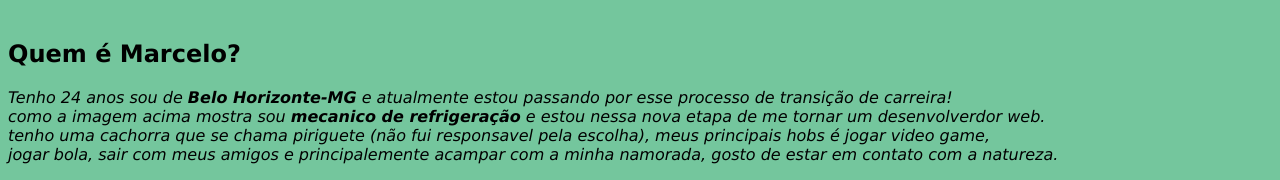
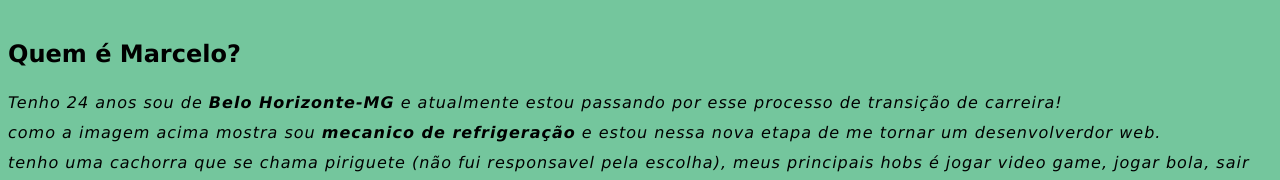
Before and after one commit to Maarceloo/Maarceloo.github.io, a plain HTML site: page index.html in a window 1280 px wide. Shown: the part 612-792 px from the top of the page. Drawn offline with Linux system fonts and the light colour scheme.

Commit message:
Atualizações

```diff
--- a/index.html
+++ b/index.html
@@ -11,18 +11,24 @@
             background-color: #74c69d;
             font-family: Verdana, Geneva, Tahoma, sans-serif;
         }
+        p {
+            line-height: 30px;
+            letter-spacing: 1px;
+        }
 
         .button {
             background-color: #13747d;
-            color:white;
+            color: white;
             padding: 25px;
             text-decoration-color: aliceblue;
             border-radius: 25px;
         }
-        .fotos{
+
+        .fotos {
             border-radius: 15%;
         }
-        .listas{
+
+        .listas {
             line-height: 29px;
             font-weight: bold;
             letter-spacing: 1px;
@@ -69,7 +75,7 @@
                     web.<br>
                     tenho uma cachorra que se chama piriguete (não fui responsavel pela escolha), meus principais hobs é
                     jogar video
-                    game,<br>
+                    game,
                     jogar bola, sair com meus amigos e <em>principalemente acampar com a minha namorada</em>, gosto de
                     estar em
                     contato com a
```
